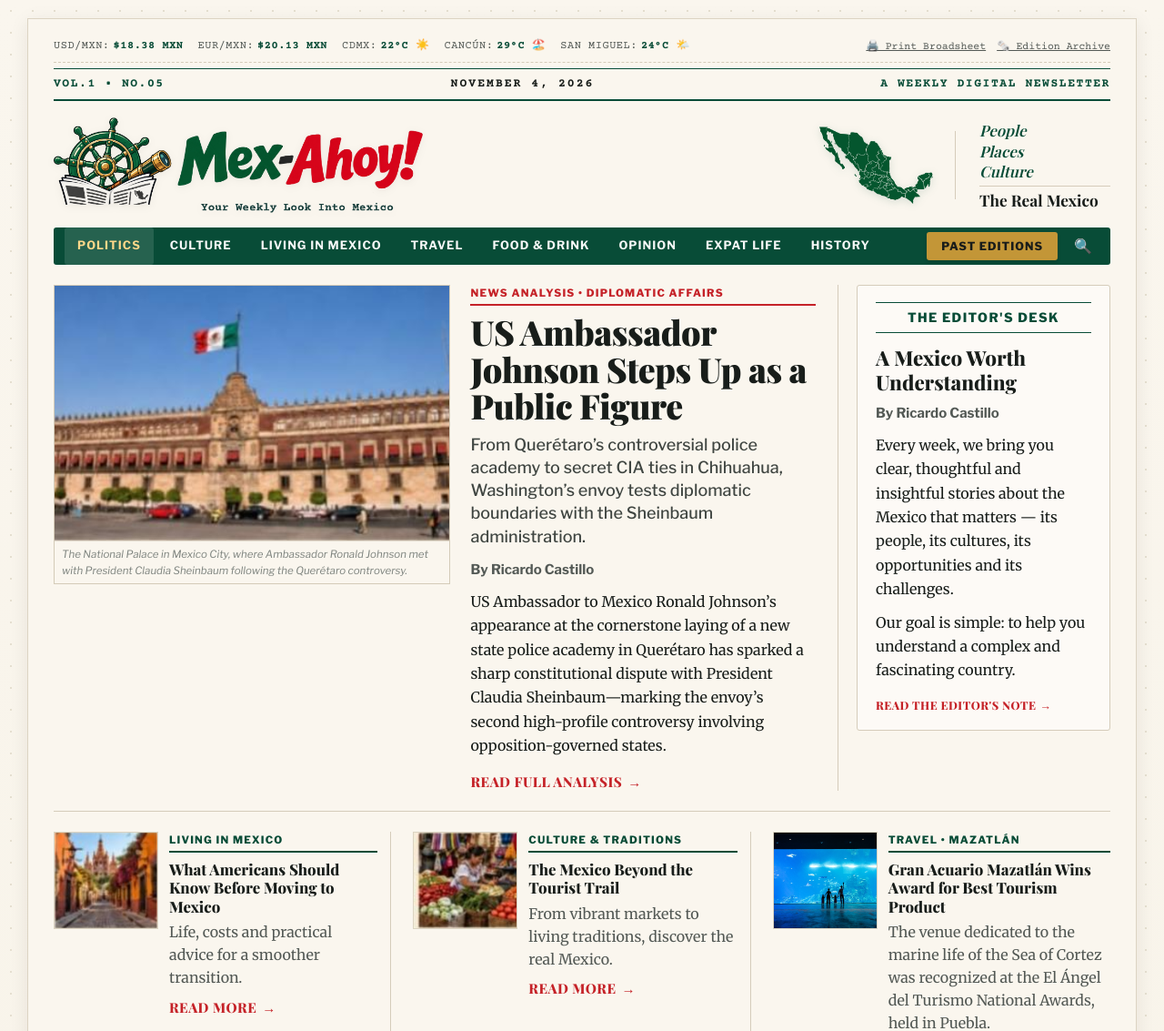
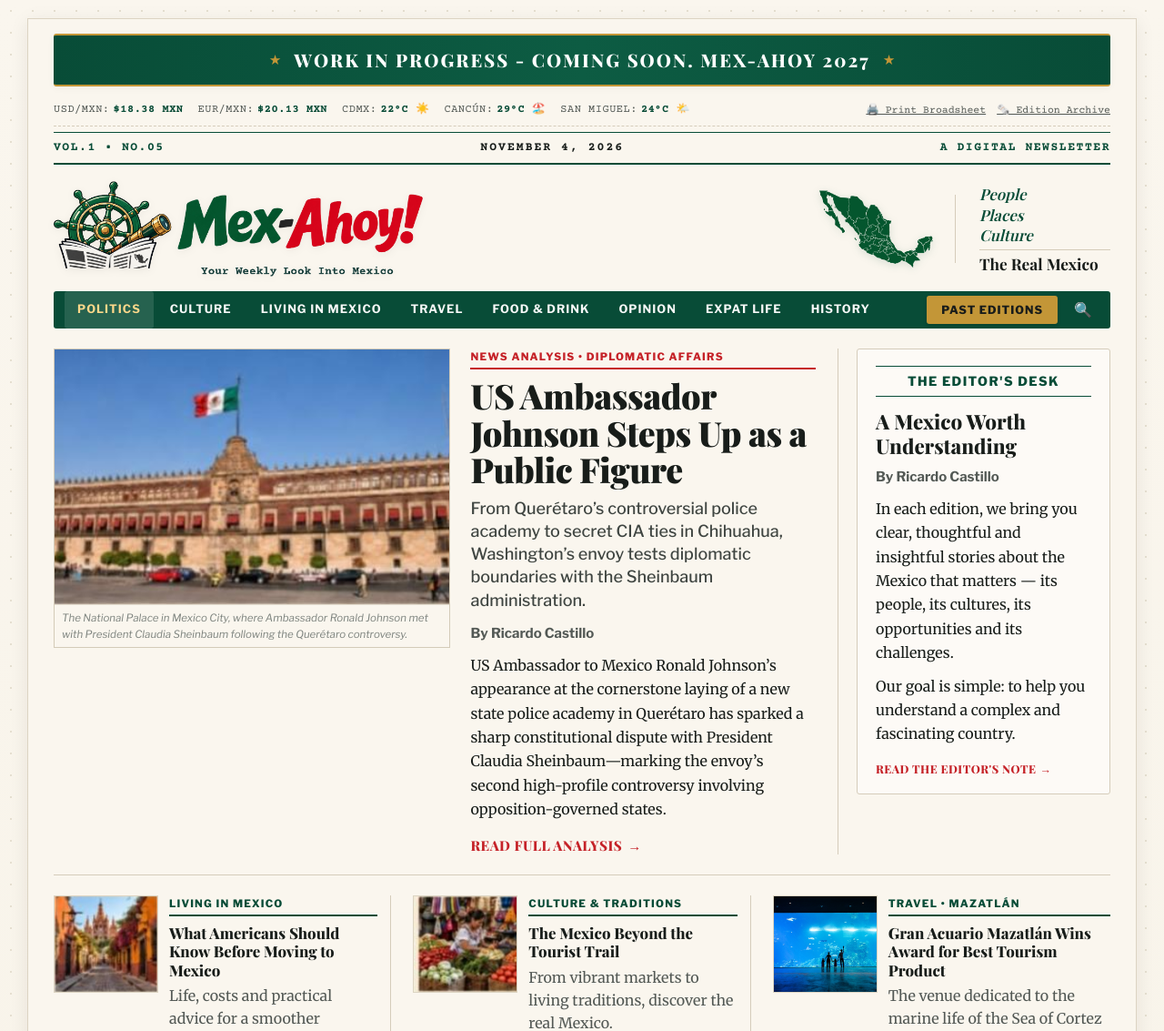
Before and after one commit to JuliaCastillomx/mex-ahoy, a PHP site: page / in a window 1280 px wide. Shown: the top 1133 px of the page at 91% size. Run offline with PHP 8.4, Linux system fonts and the light colour scheme; some web fonts are replaced.

Commit message:
feat: activate GA4 analytics, add 2027 announcement banner, remove weekly wording

```diff
--- a/index.html
+++ b/index.html
@@ -3,19 +3,29 @@
 <head>
   <meta charset="UTF-8">
   <meta name="viewport" content="width=device-width, initial-scale=1.0">
-  <title>Mex-Ahoy! | Your Weekly Look Into Mexico</title>
-  <meta name="description" content="Mex-Ahoy! A weekly digital newsletter providing clear, thoughtful and insightful stories about Mexico: politics, culture, expat life, travel, and food.">
+
+  <!-- Google Analytics 4 (Mex-Ahoy! • G-B64CT8FCF4) -->
+  <script async src="https://www.googletagmanager.com/gtag/js?id=G-B64CT8FCF4"></script>
+  <script>
+    window.dataLayer = window.dataLayer || [];
+    function gtag(){dataLayer.push(arguments);}
+    gtag('js', new Date());
+    gtag('config', 'G-B64CT8FCF4');
+  </script>
+
+  <title>Mex-Ahoy! | Your Look Into Mexico</title>
+  <meta name="description" content="Mex-Ahoy! A digital newsletter providing clear, thoughtful and insightful stories about Mexico: politics, culture, expat life, travel, and food.">
   <link rel="canonical" href="https://mex-ahoy.com/">
 
   <!-- Open Graph / Social Sharing (mex-ahoy.com) -->
   <meta property="og:type" content="website">
   <meta property="og:url" content="https://mex-ahoy.com/">
   <meta property="og:site_name" content="Mex-Ahoy!">
-  <meta property="og:title" content="Mex-Ahoy! | Your Weekly Look Into Mexico">
-  <meta property="og:description" content="A weekly digital newsletter providing clear, thoughtful and insightful stories about the Mexico that matters: politics, culture, expat life, travel, and food.">
+  <meta property="og:title" content="Mex-Ahoy! | Your Look Into Mexico">
+  <meta property="og:description" content="A digital newsletter providing clear, thoughtful and insightful stories about the Mexico that matters: politics, culture, expat life, travel, and food.">
   <meta property="og:image" content="https://mex-ahoy.com/assets/images/mex_ahoy_logo_horizontal.png">
   <meta name="twitter:card" content="summary_large_image">
-  <meta name="twitter:title" content="Mex-Ahoy! | Your Weekly Look Into Mexico">
+  <meta name="twitter:title" content="Mex-Ahoy! | Your Look Into Mexico">
   <meta name="twitter:description" content="Clear, thoughtful and insightful stories about the Mexico that matters.">
   <meta name="twitter:image" content="https://mex-ahoy.com/assets/images/mex_ahoy_logo_horizontal.png">
 
@@ -32,6 +42,13 @@
 <body>
 
   <div class="newspaper-wrapper">
+
+    <!-- Special Announcement Banner -->
+    <div class="coming-soon-banner" role="region" aria-label="Special announcement">
+      <span class="coming-soon-accent" aria-hidden="true">★</span>
+      <span class="coming-soon-text">Work in Progress - Coming Soon. Mex-Ahoy 2027</span>
+      <span class="coming-soon-accent" aria-hidden="true">★</span>
+    </div>
 
     <!-- Real-time Financial & Weather Ticker -->
     <header class="ticker-bar">
@@ -67,7 +84,7 @@
     <div class="top-meta-bar">
       <div>VOL.1 • NO.05</div>
       <div class="top-meta-center">NOVEMBER 4, 2026</div>
-      <div>A WEEKLY DIGITAL NEWSLETTER</div>
+      <div>A DIGITAL NEWSLETTER</div>
     </div>
 
     <!-- Main Masthead (Cabecera Principal) -->
@@ -77,7 +94,7 @@
         <a href="#" title="Mex-Ahoy! Frontpage">
           <img
             src="assets/images/mex_ahoy_logo_horizontal.png"
-            alt="Mex-Ahoy! - Your Weekly Look Into Mexico"
+            alt="Mex-Ahoy! - Your Look Into Mexico"
             class="masthead-logo-img"
           >
         </a>
@@ -167,7 +184,7 @@
             <h3 class="editor-headline" data-article-id="editor-worth-understanding">A Mexico Worth Understanding</h3>
             <div class="byline">By Ricardo Castillo</div>
             <div class="editor-body">
-              <p>Every week, we bring you clear, thoughtful and insightful stories about the Mexico that matters — its people, its cultures, its opportunities and its challenges.</p>
+              <p>In each edition, we bring you clear, thoughtful and insightful stories about the Mexico that matters — its people, its cultures, its opportunities and its challenges.</p>
               <p>Our goal is simple: to help you understand a complex and fascinating country.</p>
             </div>
             <button class="read-editor-btn" data-article-id="editor-worth-understanding">
@@ -410,8 +427,8 @@
 
       <!-- Newsletter Signup Ad Box -->
       <section class="newsletter-section">
-        <h3 class="newsletter-title">Anchor Your Week with Mex-Ahoy!</h3>
-        <p class="newsletter-subtitle">Join over 45,000 expatriates, investors, and Mexico enthusiasts who receive our curated Thursday briefing directly in their inbox.</p>
+        <h3 class="newsletter-title">Stay Connected with Mex-Ahoy!</h3>
+        <p class="newsletter-subtitle">Join over 45,000 expatriates, investors, and Mexico enthusiasts who receive our curated briefing directly in their inbox.</p>
         <form class="newsletter-form" id="newsletter-form">
           <input
             type="email"
@@ -432,8 +449,8 @@
         <div class="footer-brand">
           <img src="assets/images/mexico_map.png" alt="Mexico Emblem" class="footer-logo-thumb">
           <div>
-            <strong>Mex-Ahoy!</strong> — <em>Your Weekly Look Into Mexico</em>
-            <div style="font-size:0.7rem; color:var(--text-light);">Published every Thursday morning • Mexico City &amp; Nationwide</div>
+            <strong>Mex-Ahoy!</strong> — <em>Your Look Into Mexico</em>
+            <div style="font-size:0.7rem; color:var(--text-light);">Digital Edition • Mexico City &amp; Nationwide</div>
           </div>
         </div>
 
@@ -519,7 +536,7 @@
           The Mex-Ahoy! Issue Archive
         </h2>
         <p style="font-size:0.85rem; color:var(--text-muted); margin-bottom:20px;">
-          Browse previous weekly editions, special thematic reports, and printable broadsheets.
+          Browse previous editions, special thematic reports, and printable broadsheets.
         </p>
         <div class="editions-list" id="editions-list-content">
           <!-- Injected via JavaScript -->
--- a/js/app.js
+++ b/js/app.js
@@ -2,6 +2,13 @@
  * Mex-Ahoy! - Interactive Digital Newspaper
  * Client application script
  */
+
+// --- Google Analytics 4 Event Helper ---
+function trackAnalyticsEvent(eventName, params = {}) {
+  if (typeof window.gtag === 'function') {
+    window.gtag('event', eventName, params);
+  }
+}
 
 document.addEventListener('DOMContentLoaded', async () => {
   await loadArticlesData();
@@ -242,6 +249,13 @@ function loadArticleIntoReader(articleId) {
 
   openModal('article-modal');
   window.location.hash = article.id;
+
+  trackAnalyticsEvent('article_view', {
+    article_id: article.id,
+    article_title: article.title,
+    article_category: article.category,
+    article_author: article.author || 'Unknown'
+  });
 }
 
 window.copyArticleLink = function(id) {
@@ -256,6 +270,11 @@ window.copyArticleLink = function(id) {
 window.shareSocial = function(platform, title) {
   const url = encodeURIComponent(window.location.href);
   const text = encodeURIComponent(`Reading Mex-Ahoy!: "${title}"`);
+  trackAnalyticsEvent('share', {
+    method: platform,
+    content_type: 'article',
+    item_id: title
+  });
   if (platform === 'twitter') {
     window.open(`https://twitter.com/intent/tweet?text=${text}&url=${url}`, '_blank');
   } else if (platform === 'whatsapp') {
@@ -380,6 +399,11 @@ function showCategoryHub(slug) {
   hubView.classList.add('active');
   window.scrollTo({ top: 120, behavior: 'smooth' });
   window.location.hash = slug;
+
+  trackAnalyticsEvent('category_view', {
+    category_slug: slug,
+    category_title: meta.title
+  });
 }
 
 window.showFrontPage = function() {
@@ -496,7 +520,7 @@ window.selectRegion = function(regionKey) {
   if (region.sampleArticleId) {
     loadArticleIntoReader(region.sampleArticleId);
   } else {
-    showToast(`Exploring ${region.name}. Check our weekly regional features!`);
+    showToast(`Exploring ${region.name}. Check our regional features!`);
   }
 };
 
@@ -626,6 +650,10 @@ function initNewsletter() {
           await window.subscribeToMexAhoy(email, 'frontpage_newsletter');
         }
 
+        trackAnalyticsEvent('newsletter_subscribe', {
+          source: 'frontpage_newsletter'
+        });
+
         showToast(`¡Gracias! ${email} is now subscribed to Mex-Ahoy!`);
         input.value = '';
       } catch (err) {
--- a/styles/main.css
+++ b/styles/main.css
@@ -100,6 +100,49 @@ button {
     padding: 12px 14px 30px;
     border: none;
     box-shadow: none;
+  }
+}
+
+/* --- Special Announcement Banner (Coming Soon 2027) --- */
+.coming-soon-banner {
+  background: linear-gradient(90deg, var(--color-green-dark) 0%, var(--color-green-forest) 50%, var(--color-green-dark) 100%);
+  color: #faf6ee;
+  border-top: 2px solid var(--color-gold);
+  border-bottom: 2px solid var(--color-gold);
+  padding: 11px 20px;
+  margin-bottom: 12px;
+  display: flex;
+  align-items: center;
+  justify-content: center;
+  gap: 14px;
+  text-align: center;
+  border-radius: var(--radius-sm);
+  box-shadow: var(--shadow-subtle);
+}
+
+.coming-soon-text {
+  font-family: var(--font-serif-headline);
+  font-size: 1.25rem;
+  font-weight: 800;
+  letter-spacing: 2px;
+  text-transform: uppercase;
+  color: #ffffff;
+}
+
+.coming-soon-accent {
+  color: var(--color-gold);
+  font-size: 0.95rem;
+  line-height: 1;
+}
+
+@media (max-width: 540px) {
+  .coming-soon-banner {
+    padding: 9px 12px;
+    gap: 8px;
+  }
+  .coming-soon-text {
+    font-size: 0.98rem;
+    letter-spacing: 1.2px;
   }
 }
 
@@ -1752,6 +1795,7 @@ button {
     padding: 0;
     margin: 0;
   }
+  .coming-soon-banner,
   .ticker-bar,
   .navbar-primary,
   .interactive-banner,
```
Also changed, not shown: js/articles-data.js (+2 -2 lines), data/articles.json.
